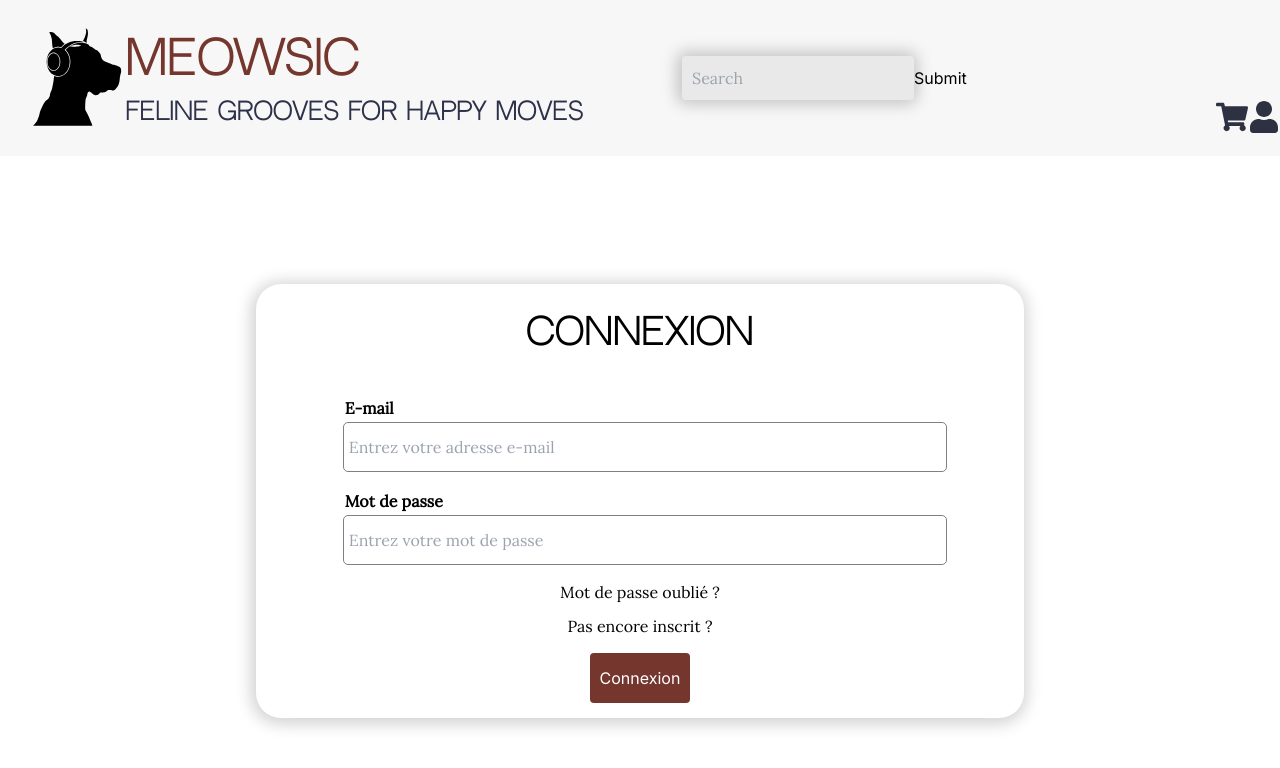
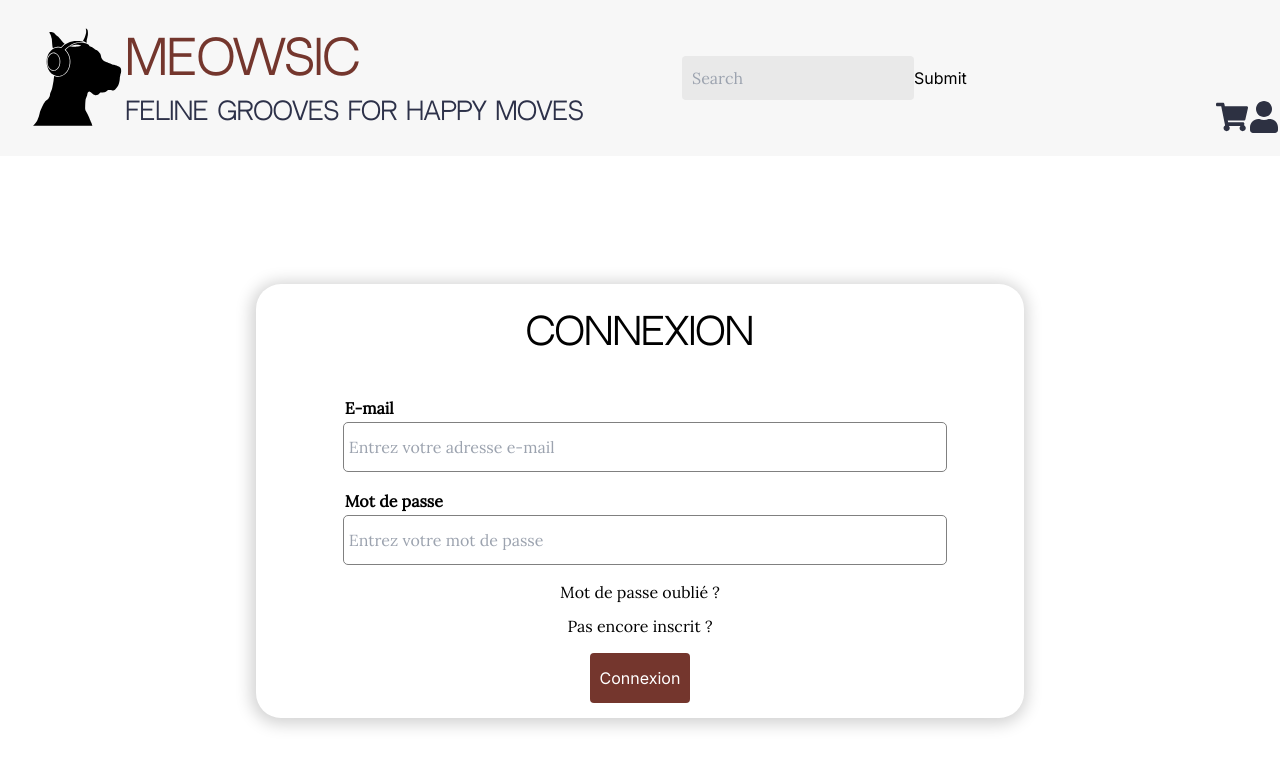
Before and after one commit to C2dricLeroy/e-Commerce_incubator, a Next.js app in the folder e-commerce_incubator/: page /login in a window 1280 px wide. Shown: the top 768 px of the page. Built offline with nearby package versions, Linux system fonts and the light colour scheme.

Commit message:
feat(search): stylize search results

```diff
--- a/e-commerce_incubator/src/app/components/Header/searchBar.tsx
+++ b/e-commerce_incubator/src/app/components/Header/searchBar.tsx
@@ -23,12 +23,13 @@ function SearchBar() {
   }, [searchRef]);
 
   return (
-      <div ref={searchRef}>
+      <div className={styles.search} ref={searchRef}>
           <form className={styles.searchBar} onClick={searchViewModel.handleSearch}>
               <label htmlFor="search-form" hidden={true}>Search</label>
               <input className={styles.searchInput} id="search-form" placeholder="Search" type="text"
                      value={searchViewModel.searchTerm}
-                     onChange={searchViewModel.handleInputChange}/>
+                     onChange={searchViewModel.handleInputChange}
+                     autoComplete="off"/>
               <button type="submit" >Submit</button>
           </form>
           <div className={styles.results}>
--- a/e-commerce_incubator/src/app/components/Header/style.module.css
+++ b/e-commerce_incubator/src/app/components/Header/style.module.css
@@ -42,10 +42,8 @@
     border: none;
     border-radius: 4px;
     outline: none;
+    transition: 0.4s;
     font-size: 16px;
-    box-shadow: -1px 0px 16px 4px rgba(0,0,0,0.21);
-    -webkit-box-shadow: -1px 0px 16px 4px rgba(0,0,0,0.21);
-    -moz-box-shadow: -1px 0px 16px 4px rgba(0,0,0,0.21);
     color: #2D3142;
     font-family: Lora, serif;
 }
@@ -109,6 +107,46 @@
     justify-content: center;
 }
 
+.search {
+    display: flex;
+    flex-direction: column;
+    position: relative;
+}
+
+.results {
+    display: flex;
+    flex-direction: column;
+    align-items: center;
+    justify-content: center;
+    max-height: 200px;
+    overflow: auto;
+    position: relative;
+    z-index: 1000;
+    color: black;
+    background-color: #F7F7F7;
+    border-radius: 4px;
+}
+
+.searchResults {
+    bottom: 20px;
+    padding: 10px 20px;
+    border-bottom: 1px solid black;
+    color: #2D3149;
+}
+
+.searchResults:last-child {
+    border-bottom: none;
+}
+
+.searchResults:hover {
+    padding: 10px 20px;
+    color: #D78975;
+    font-weight: bold;
+    cursor: pointer;
+}
+
+
+
 .li {
     max-height: 50px;
 }
```
